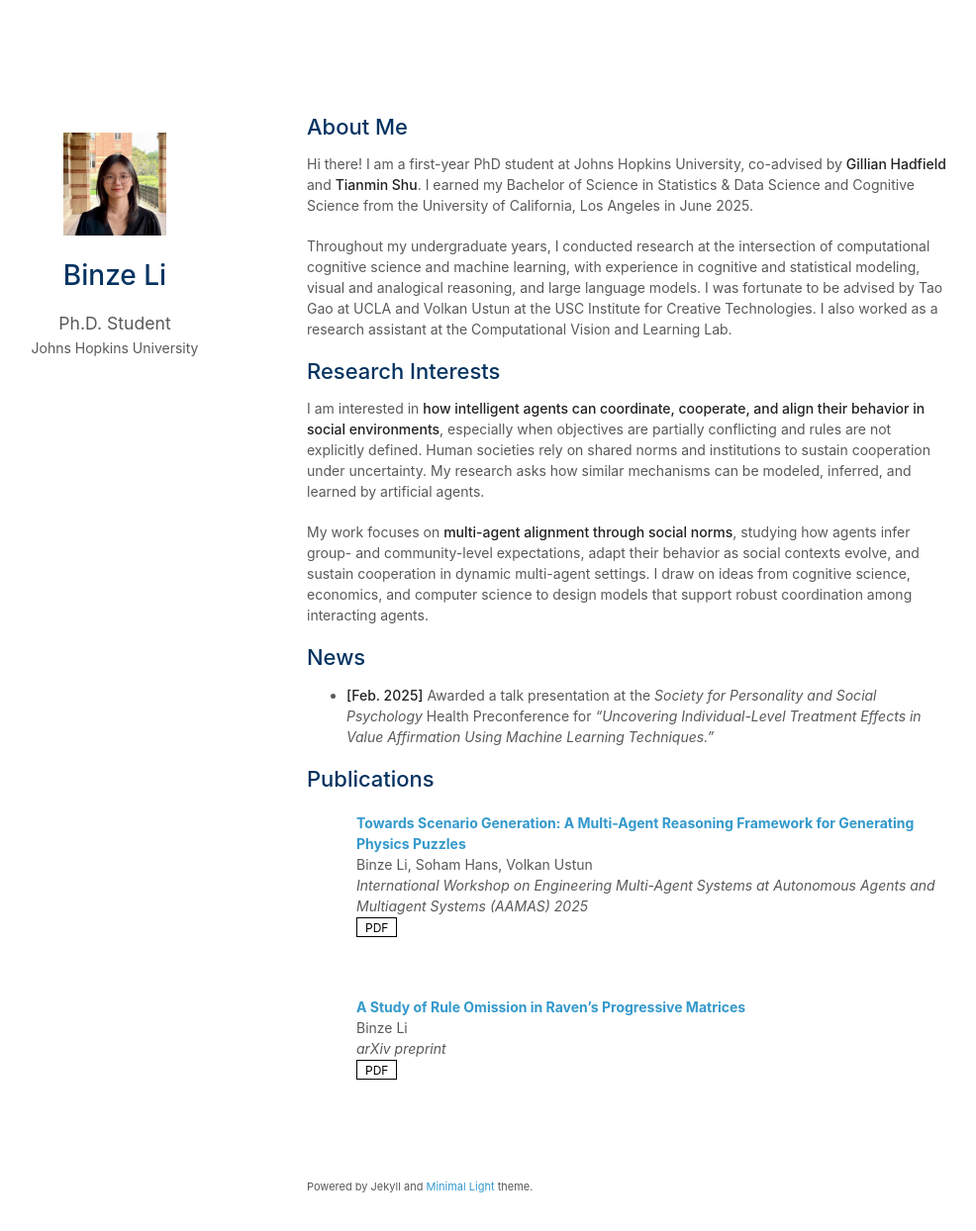
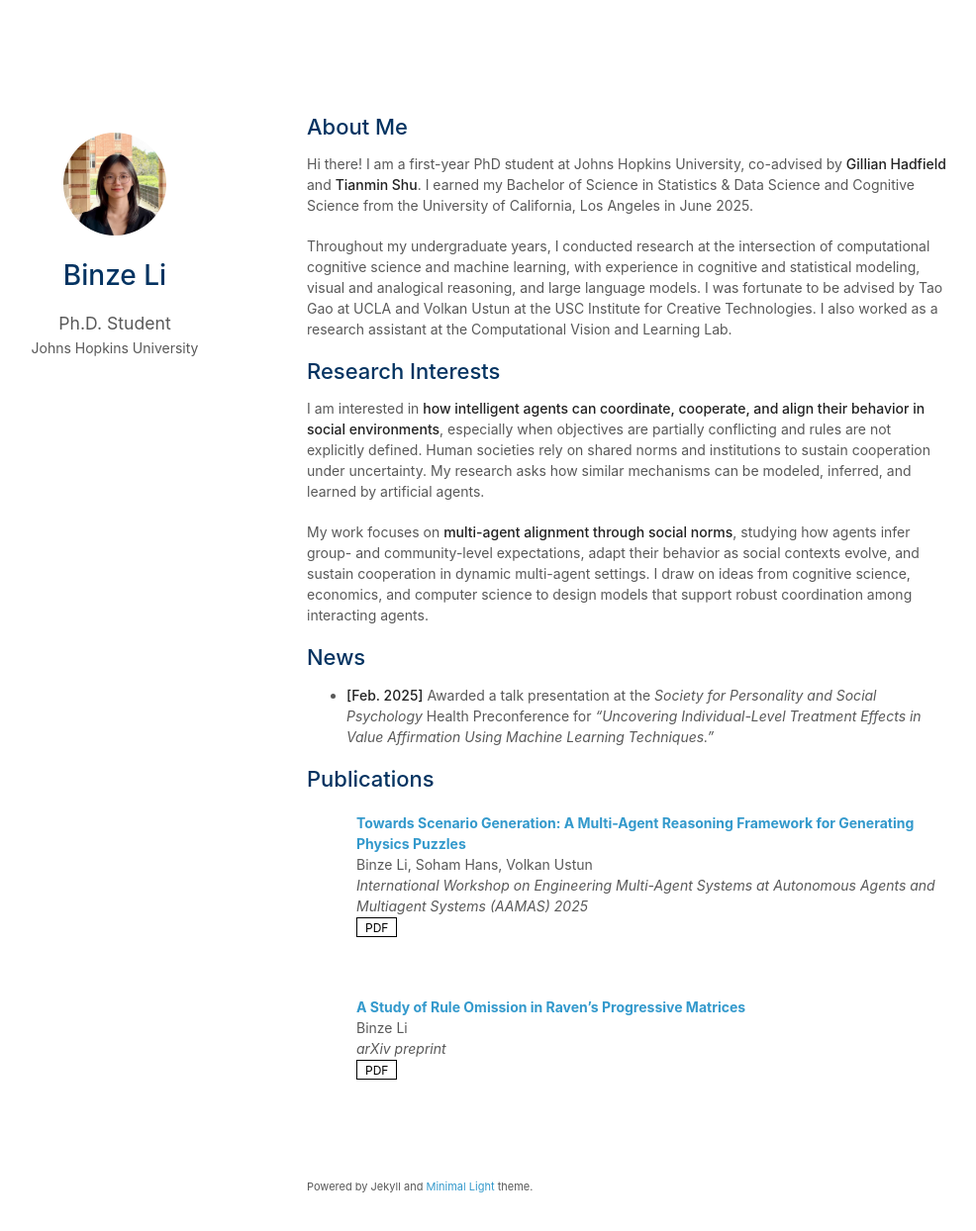
Before and after one commit to binzeli/binzeli.github.io, a Jekyll site: the page built from index.md, in a window 1280 px wide and 1278 px high. Shown: the top 1244 px of the window at 99% size, without its empty margins (160-1146 px from the left). Built offline with Jekyll 4.4.1, drawn with Linux system fonts in a browser that asks for light colours; a style sheet for code colours, icons or effects is not loaded; our own code applies the rules of GitHub Pages for plain Markdown files.

Commit message:
chage border radius

```diff
--- a/_sass/minimal-light-no-dark-mode.scss
+++ b/_sass/minimal-light-no-dark-mode.scss
@@ -160,7 +160,7 @@ papertitle {
     }
 
     .image.avatar {
-      border-radius: 0%;
+      border-radius: 50%;
     }
 
       .image.avatar:before {
@@ -168,7 +168,7 @@ papertitle {
       }
 
       .image.avatar img {
-      border-radius: 0%;
+      border-radius: 50%;
       width: 45%;
       height: 45%;  /* Add this to match width */
       padding: 20px;
--- a/_sass/minimal-light.scss
+++ b/_sass/minimal-light.scss
@@ -207,7 +207,7 @@ papertitle {
     }
 
     .image.avatar {
-      border-radius: 0 !important;
+      border-radius: 50% !important;
       width: auto !important;
     }
 
@@ -216,7 +216,7 @@ papertitle {
       }
 
       .image.avatar img {
-        border-radius: 0 !important;
+        border-radius: 50% !important;
         width: 160px !important;
         height: 160px !important;
         padding: 0 !important;
```
